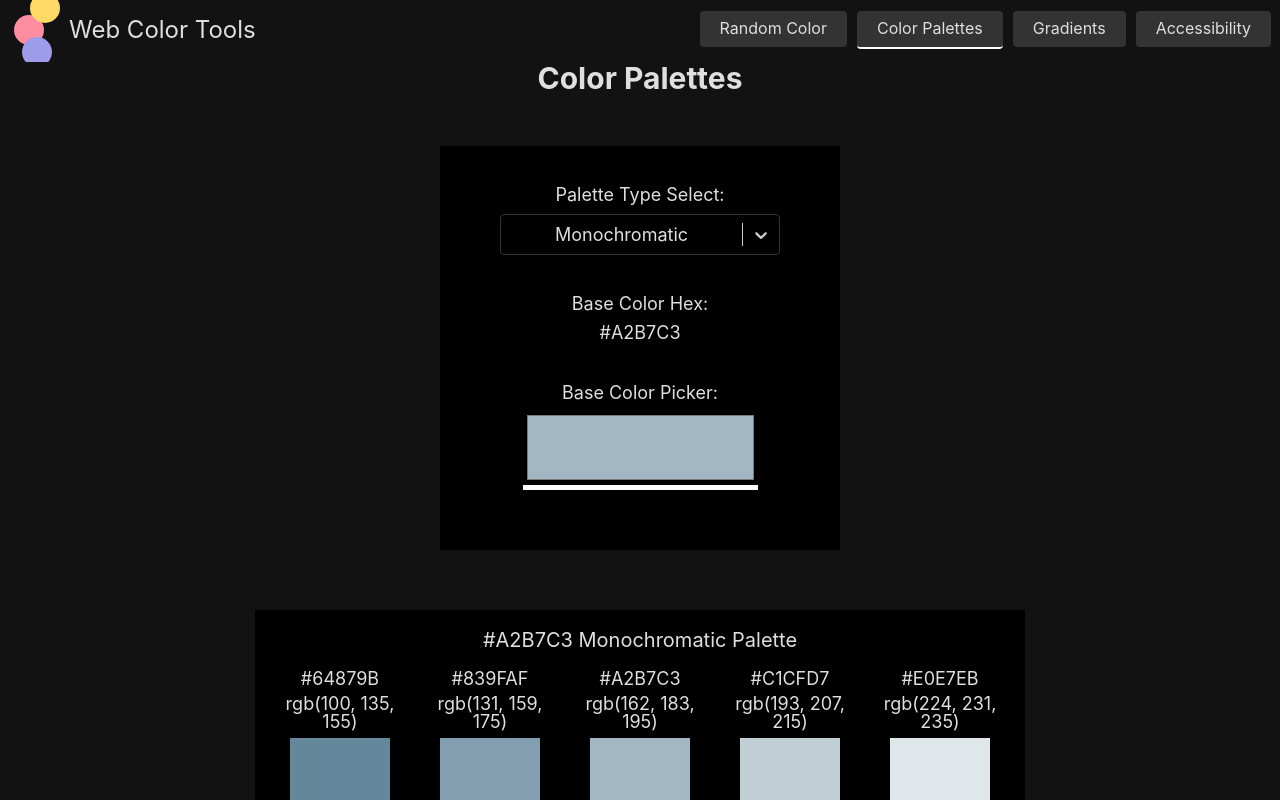
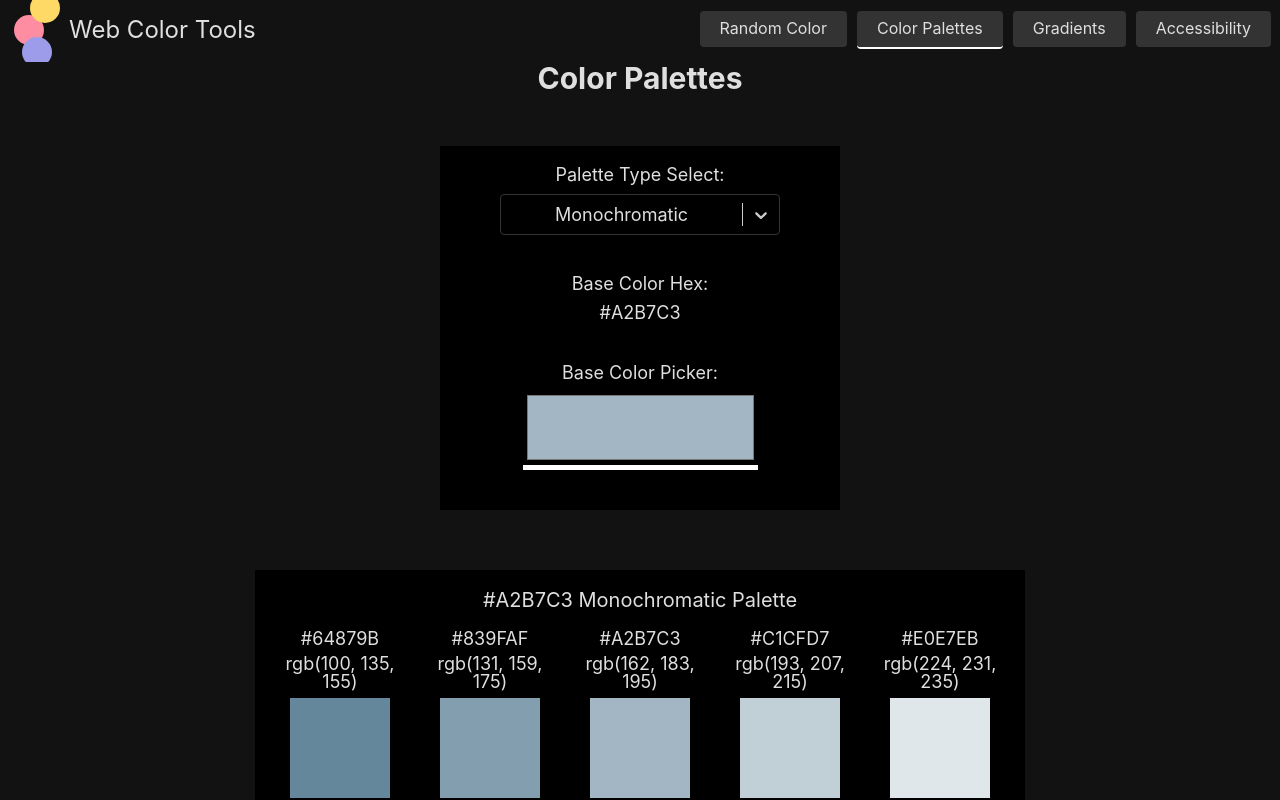
Before and after one commit to goadams/web-color-2, a React (Vite) app: page /palettes in a window 1280 px wide. Shown: the top 800 px of the page. Built offline with nearby package versions, Linux system fonts and the light colour scheme.

Commit message:
Allow change of flex-direction for OptionSelect children

```diff
--- a/src/components/OptionSelect.css
+++ b/src/components/OptionSelect.css
@@ -1,12 +1,12 @@
 .os-container {
     display: flex;
+    flex-wrap: wrap;
     flex-direction: column;
     min-width: 30rem;
     text-align: center;
     align-items: center;
-    padding: 2rem;
-    font-size: 1.8rem;
-    line-height: 1;
+    justify-content: center;
+    align-content: center;
 }
 
 .os-select {
--- a/src/components/OptionSelect.jsx
+++ b/src/components/OptionSelect.jsx
@@ -7,11 +7,11 @@ const MaxLengthInput = (props) => {
     return <Components.Input {...props} maxLength={maxLength} />;
 };
 
-const OptionSelect = ({ children, name, value, styles, options, onChange, maxLength = 25 }) => {
+const OptionSelect = ({ children, name, value, styles, options, onChange, maxLength = 25, flexDirection }) => {
     const modName = name.replace(/\s+/g, '-').toLowerCase();
 
     return (
-        <div className="os-container">
+        <div className="os-container" style={{ display: 'flex', flexDirection: flexDirection }}>
             <div className="os-select-wrapper">
                 <label htmlFor={`${modName}-select`}>{name} Select:</label>
                 <Select
```
